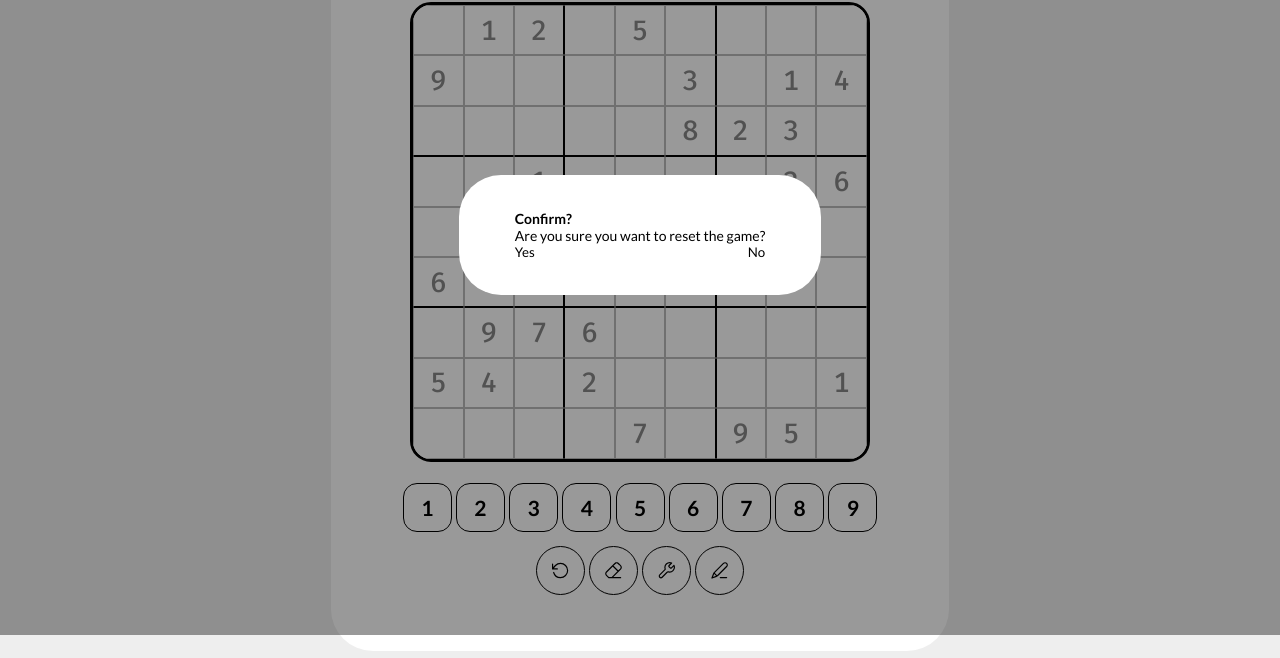
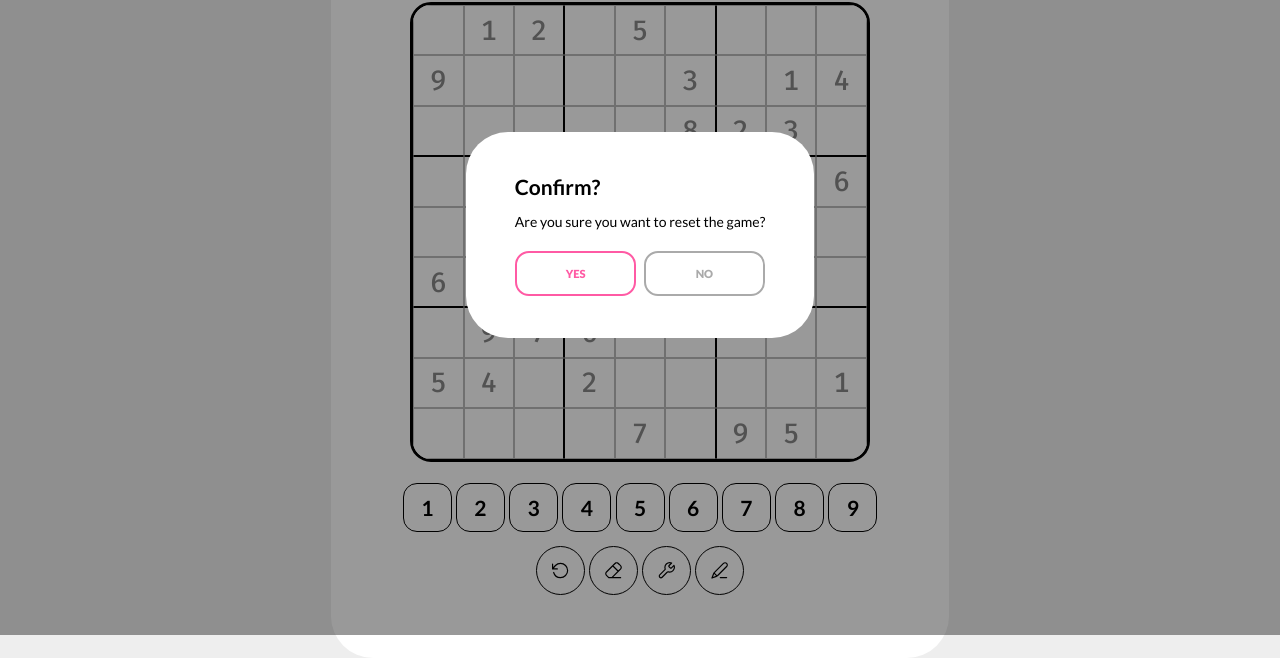
Before and after one commit to aybreej/sudoku, a React app: page / in a window 1280 px wide. Both pictures are taken after a click on the button "RESET GAME". Shown: the part 165-823 px from the top of the page. Built offline with nearby package versions, Linux system fonts and the light colour scheme.

Commit message:
Styling for confirm reset popup card and card contents
Signed-off-by: Roolps <yara@clubnode.com>

```diff
--- a/src/Sudoku.js
+++ b/src/Sudoku.js
@@ -206,7 +206,7 @@ export default function Sudoku() {
           <button className="action pseudo edit" data-instate={inEdit} onClick={() => handleInEdit()}></button>
           <button className="action pseudo pencilMarks" data-instate={pencilMarks} onClick={() => handlePencilMarks()}></button>
         </div>
-        <div>{gameMessage}</div>
+        <div className="game-message">{gameMessage}</div>
       </div>
       {showResetPopup && (
         <div id="reset-game-popup" className="popup flex column align-center justify-center">
@@ -214,8 +214,8 @@ export default function Sudoku() {
             <h4>Confirm?</h4>
             <p>Are you sure you want to reset the game?</p>
             <div className="flex space-between">
-            <button onClick={() => { handleResetGame(); setShowResetPopup(false) }}>Yes</button>
-            <button onClick={() => { setShowResetPopup(false) }}>No</button>
+            <button className="confirm-btn split-two margin-right yes" onClick={() => { handleResetGame(); setShowResetPopup(false) }}>Yes</button>
+            <button className="confirm-btn split-two" onClick={() => { setShowResetPopup(false) }}>No</button>
             </div>
           </div>
         </div>
--- a/src/styles.css
+++ b/src/styles.css
@@ -54,6 +54,13 @@ h1{
   justify-content: space-between;
 }
 
+
+.split-two{
+  width: 50%;
+}
+.margin-right{
+  margin-right: .5rem;
+}
 
 .pseudo{
   position: relative;
@@ -277,5 +284,43 @@ h1{
   left: 0;
 }
 .popup .card{
-  padding: 2.5rem 4rem;
+  border-radius: 3rem;
+  padding: 3rem 3.5rem 3rem;
 }
+
+
+
+
+.game-message{
+  margin-top: .5rem;
+  font-weight: 500;
+  color: #888;
+  font-size: 1rem;
+}
+h4{
+  font-size: 1.5rem;
+  margin-bottom: 1rem;
+}
+.confirm-btn{
+  margin-top: 1.5rem;
+  padding: 1rem 3rem;
+  font-weight: 800;
+  border-radius: 1rem;
+  text-transform: uppercase;
+  font-size: .8rem;
+  color: #aaa;
+  border: 2px #aaa solid;
+  transition: background-color .3s, color .3s;
+}
+.confirm-btn:hover{
+  background-color: #aaa;
+  color: #fff;
+}
+.confirm-btn.yes{
+  border: 2px var(--pink-accent) solid;
+  color: var(--pink-accent);
+}
+.confirm-btn.yes:hover{
+  background-color: var(--pink-accent);
+  color: #fff;
+}
```
